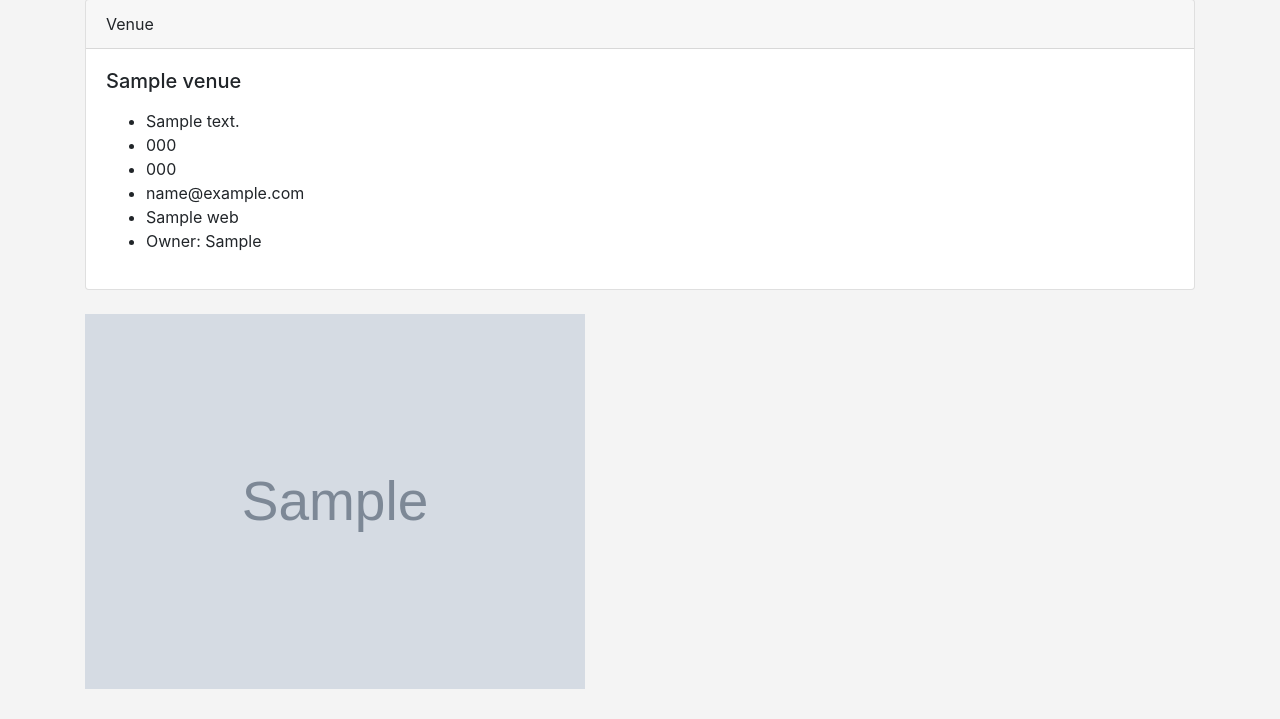
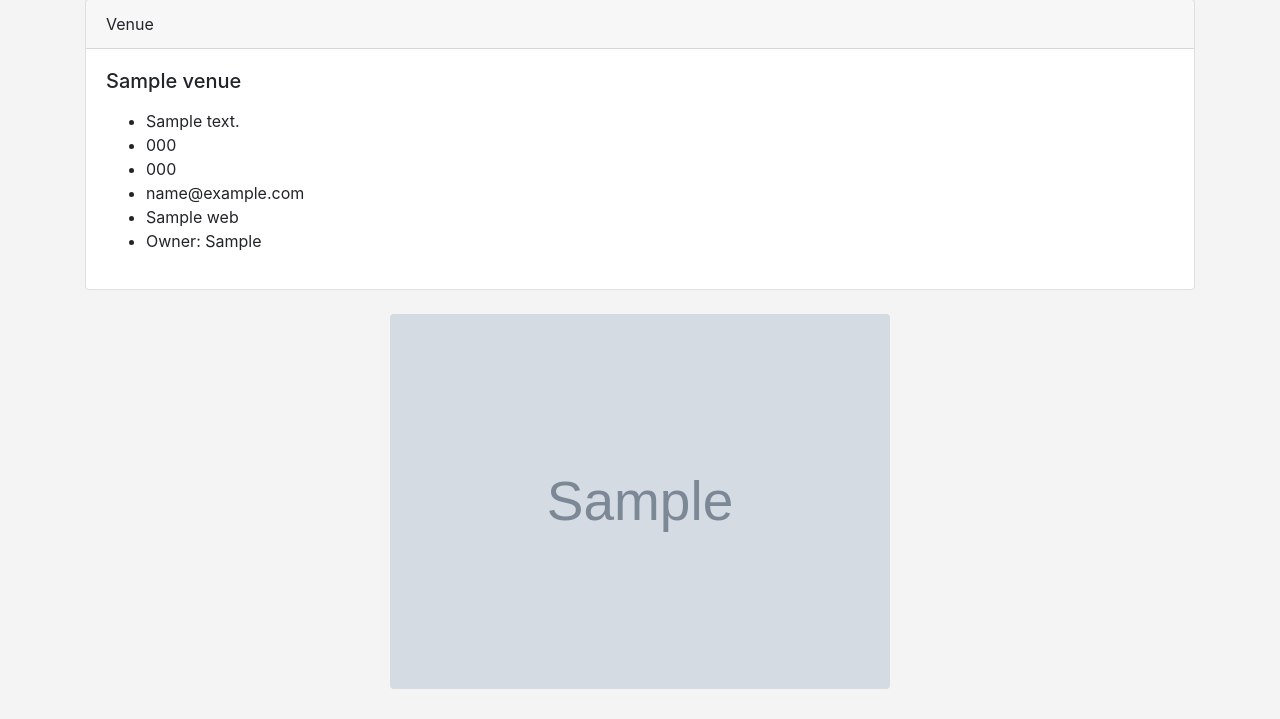
Before and after one commit to Samuca47prog/Django-Wednesday, a Django app: template Django Wednesdays - Codemy/myclub_website/events/templates/events/show_venue.html in a window 1280 px wide. Shown: the part 81-800 px from the top of the page. Run offline with Django 3.2, Linux system fonts and the light colour scheme; the template is opened without the code that fills it: most values are stand-ins (such as "Sample title", 1, 10 or a date in 2020).

Commit message:
bootstrap in image

```diff
--- a/Django Wednesdays - Codemy/myclub_website/events/templates/events/show_venue.html
+++ b/Django Wednesdays - Codemy/myclub_website/events/templates/events/show_venue.html
@@ -22,6 +22,8 @@
         <br>
 
     {% if venue.venue_image %}
-        <img src="{{ venue.venue_image.url }}" alt="Image" width=500>
+        <div class="text-center">
+            <img src="{{ venue.venue_image.url }}" alt="Image" class="rounded" width=500>
+        </div>
     {% endif %}
 {% endblock %}
```
